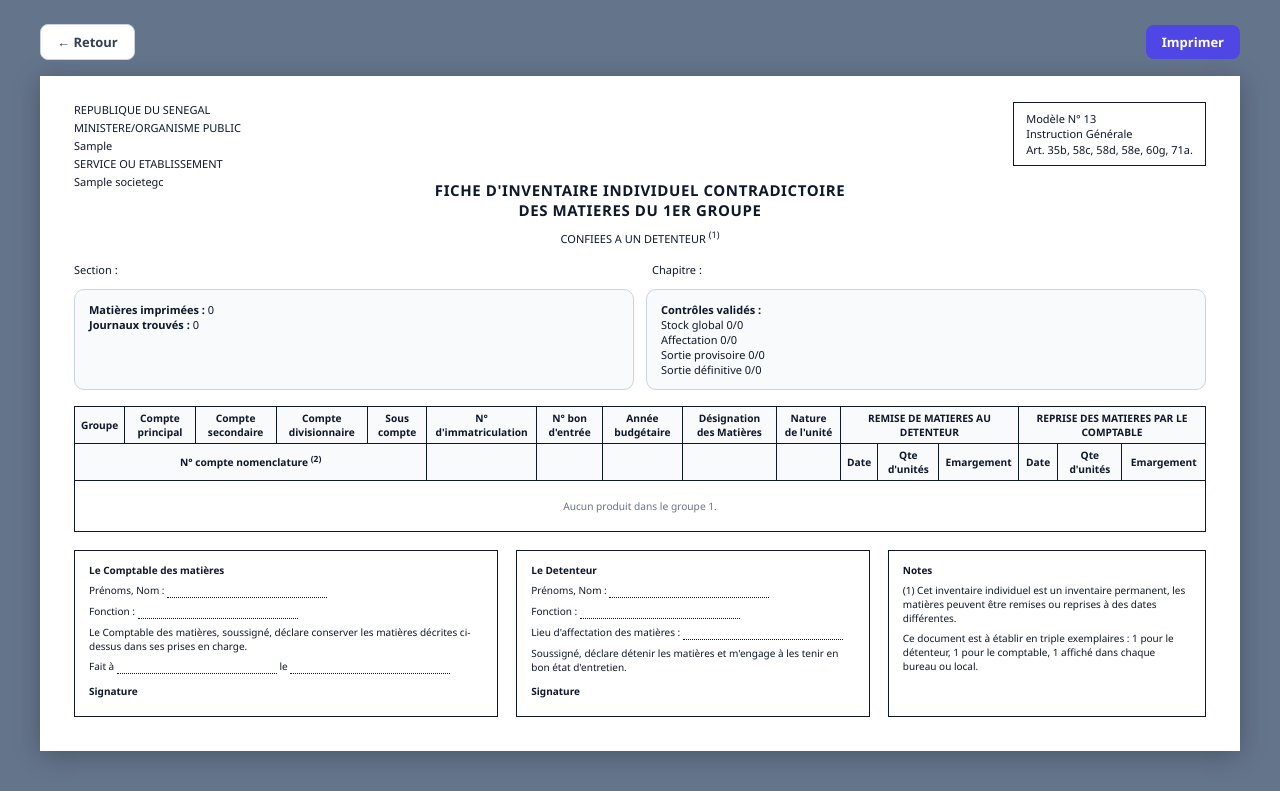
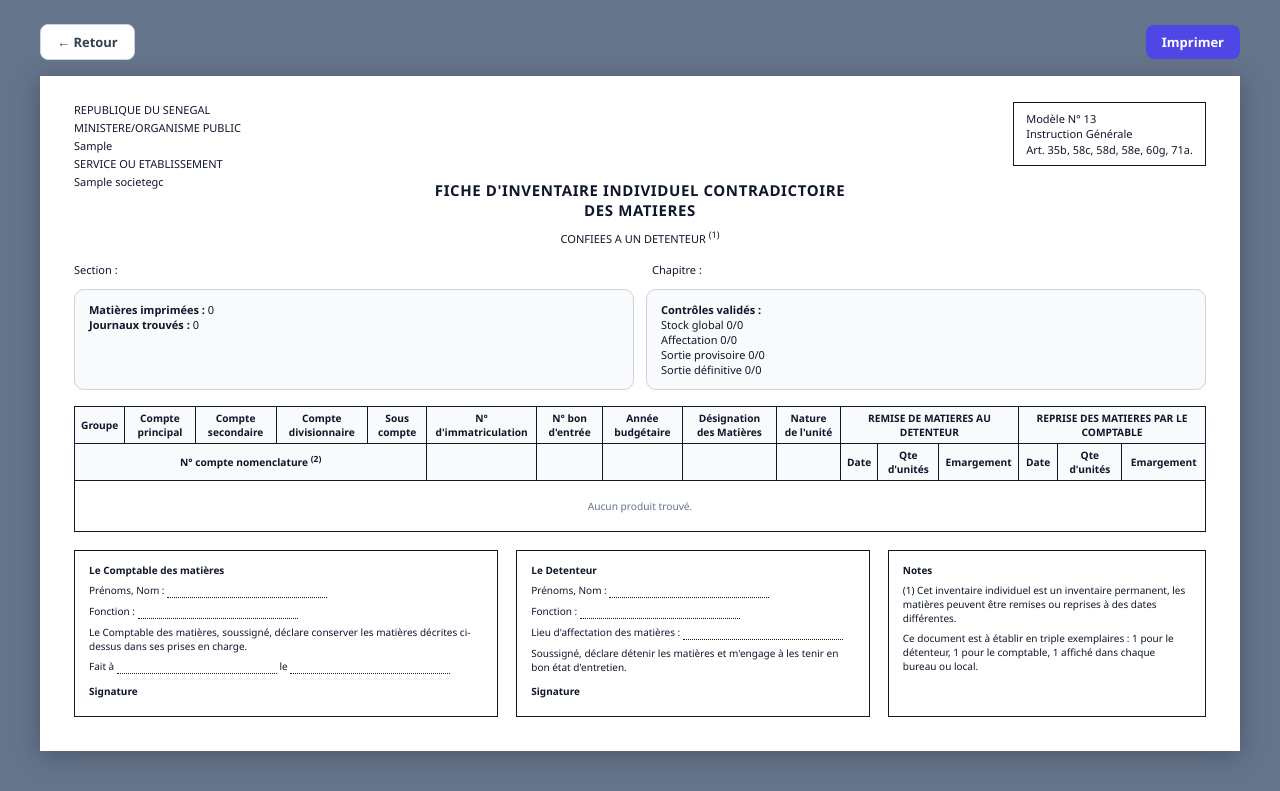
Before and after one commit to michelabt1-source/ProjetGCS, a Django app: page /etats/inventaire-individuel/etat/ in a window 1280 px wide. Shown: the top 791 px of the page. Run offline with Django 5.2, Linux system fonts and the light colour scheme; a user stored in the database is signed in; tables that the repository leaves empty hold one stand-in row (values such as "Sample post").

Commit message:
Corriger les titres imprimés des états combinés, restés sur "Groupe 1"
Suite au fix précédent (les deux vues incluent maintenant le Groupe 2),
les titres imprimés des documents officiels affirmaient encore
"GROUPE 1" / "DU 1ER GROUPE" alors que le tableau contient les deux
groupes — trompeur sur un document destiné à être archivé/signé.

Co-Authored-By: Claude Sonnet 5 <noreply@anthropic.com>

```diff
--- a/templates/etats/inventaire_individuel_etat.html
+++ b/templates/etats/inventaire_individuel_etat.html
@@ -56,7 +56,7 @@
         Art. 35b, 58c, 58d, 58e, 60g, 71a.
       </div>
     </div>
-    <div class="titre-principal">FICHE D'INVENTAIRE INDIVIDUEL CONTRADICTOIRE<br>DES MATIERES DU 1ER GROUPE</div>
+    <div class="titre-principal">FICHE D'INVENTAIRE INDIVIDUEL CONTRADICTOIRE<br>DES MATIERES</div>
     <div class="sous-titre">CONFIEES A UN DETENTEUR <sup>(1)</sup></div>
     <div class="ident-row">
       <div class="col">Section : <span class="filled">&nbsp;</span></div>
@@ -138,7 +138,7 @@
             <td class="c">&nbsp;</td>
           </tr>
           {% empty %}
-          <tr><td colspan="16" class="c" style="color:#64748b;padding:18px">Aucun produit dans le groupe 1.</td></tr>
+          <tr><td colspan="16" class="c" style="color:#64748b;padding:18px">Aucun produit trouvé.</td></tr>
           {% endfor %}
         </tbody>
       </table>
```
Also changed, not shown: templates/etats/releve_recapitulatif.html (+2 -9 lines).
